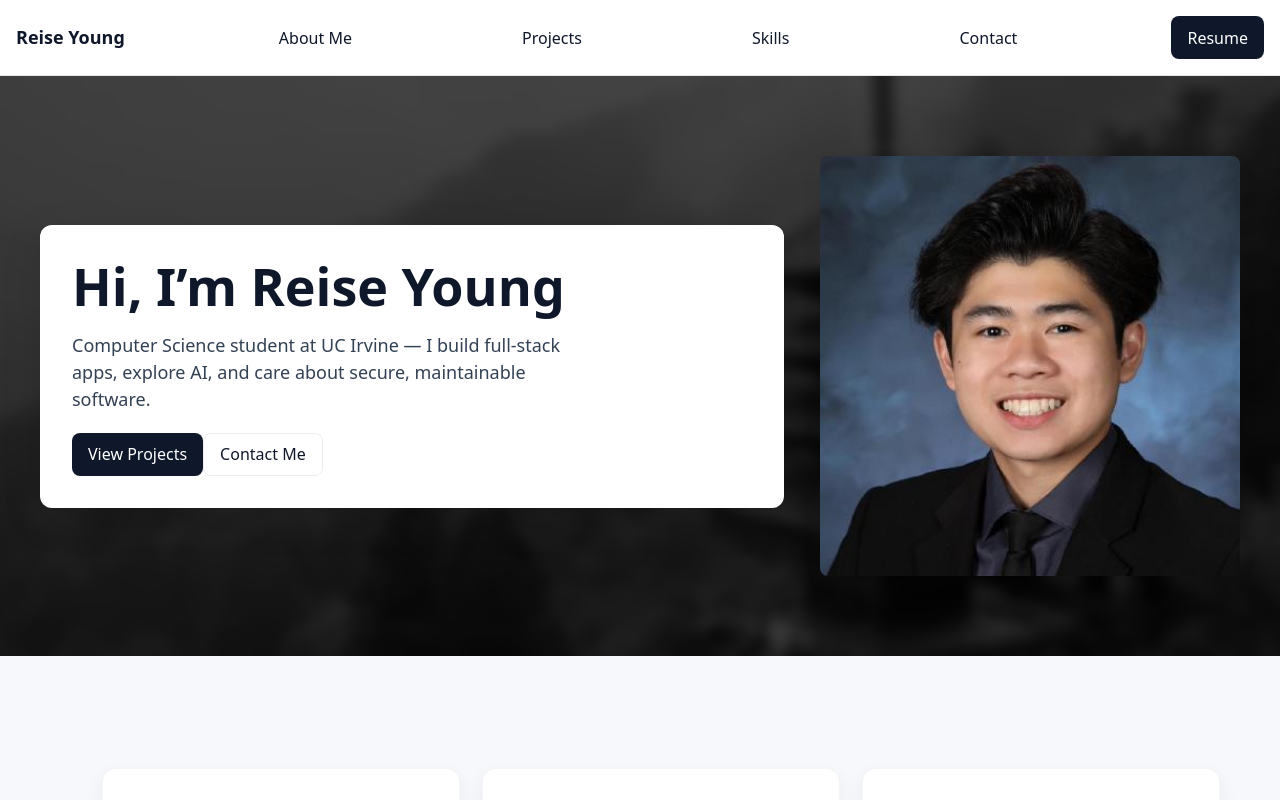
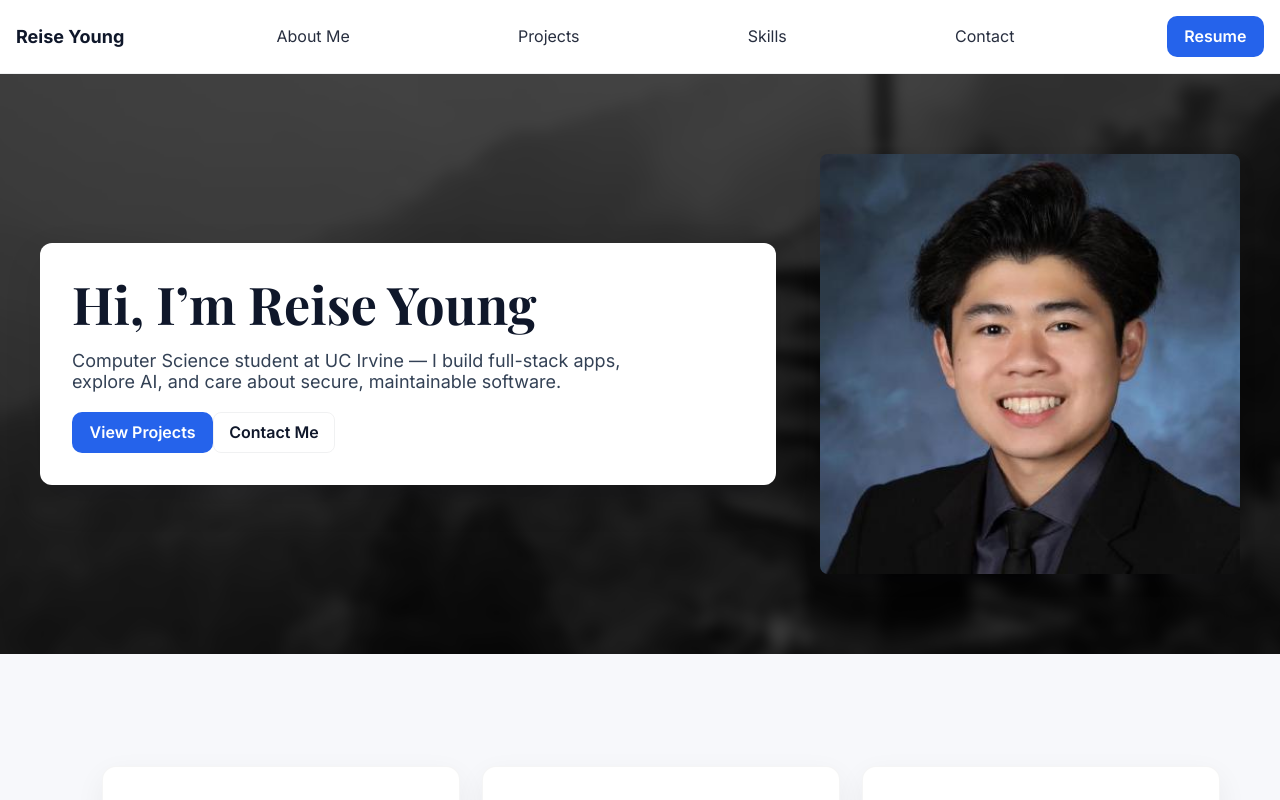
Before and after one commit to Ryoung04/Portfolio-Website, a React (Vite) app: page / in a window 1280 px wide. Shown: the top 800 px of the page. Built offline with nearby package versions, Linux system fonts and the light colour scheme; no server answers.

Commit message:
chore(style): global typography, palette, button/card polish + modal history for projects

```diff
--- a/src/index.css
+++ b/src/index.css
@@ -1,32 +1,52 @@
+@import url('https://fonts.googleapis.com/css2?family=Inter:wght@300;400;600;700&family=Playfair+Display:wght@600;700&display=swap');
+
 :root {
-  font-family: system-ui, Avenir, Helvetica, Arial, sans-serif;
-  line-height: 1.5;
-  font-weight: 400;
+  /* Typography */
+  --font-sans: 'Inter', system-ui, Avenir, Helvetica, Arial, sans-serif;
+  --font-serif: 'Playfair Display', Georgia, serif;
+  --leading: 1.5;
+  --weight-regular: 400;
+
+  /* Palette */
+  --bg: #0b0f14; /* page background when needed */
+  --surface: #ffffff;
+  --text: #0f172a; /* dark text */
+  --muted: #64748b;
+  --accent: #2563eb; /* blue-600 */
+  --accent-2: #06b6d4; /* cyan */
+  --card-bg: #ffffff;
+
+  /* Spacing */
+  --container-max: 1200px;
+  --gap-sm: 0.75rem;
+  --gap-md: 1.5rem;
+  --gap-lg: 2.75rem;
 
   color-scheme: light;
-  color: #213547;
-  background-color: #ffffff;
+  color: var(--text);
+  background-color: var(--surface);
 
   font-synthesis: none;
   text-rendering: optimizeLegibility;
   -webkit-font-smoothing: antialiased;
   -moz-osx-font-smoothing: grayscale;
+  font-family: var(--font-sans);
 }
 
 a {
   font-weight: 500;
-  color: #2563eb; /* blue-600 */
+  color: var(--accent);
   text-decoration: inherit;
 }
 a:hover {
-  color: #1e40af; /* blue-800 */
+  color: #1e40af; /* slightly darker accent on hover */
 }
 
 /* Navbar specific styles to override the global link color and layout */
 .site-nav {
   width: 100%;
-  background: #ffffff;
-  border-bottom: 1px solid #e5e7eb;
+  background: var(--surface);
+  border-bottom: 1px solid rgba(15,23,42,0.06);
 }
 .site-nav .nav-container {
   max-width: 1280px;
@@ -38,7 +58,7 @@ a:hover {
   gap: 1rem;
 }
 .site-nav .site-title {
-  color: #0f172a; /* gray-900 */
+  color: var(--text);
   font-weight: 700;
   font-size: 1.125rem;
   text-decoration: none;
@@ -56,13 +76,13 @@ a:hover {
   -webkit-overflow-scrolling: touch;
 }
 .site-nav .nav-links a {
-  color: #0f172a; /* black-ish */
+  color: rgba(15,23,42,0.9);
   text-decoration: none;
   font-weight: 500;
   padding: 0.25rem 0.5rem;
 }
 .site-nav .nav-links a:hover {
-  color: #000000;
+  color: var(--text);
 }
 
 /* Responsive adjustments: shrink gaps and font sizes on narrower screens so layout stays on one row */
@@ -99,11 +119,11 @@ a:hover {
 }
 
 /* Hero styles */
-.hero { background: #f8fafc; padding: 3rem 0; }
-.hero-inner { max-width: 1200px; margin: 0 auto; padding: 0 1rem; display: grid; grid-template-columns: minmax(0,1fr) auto; gap: 2rem; align-items: center; }
+.hero { background: #000; padding: 3rem 0; }
+.hero-inner { max-width: var(--container-max); margin: 0 auto; padding: 0 1rem; display: grid; grid-template-columns: minmax(0,1fr) auto; gap: var(--gap-lg); align-items: center; }
 .hero-right { display:flex; justify-content:center; }
-.hero-title { font-size: 3.25rem; margin: 0 0 1rem 0; color: #0f172a; }
-.hero-sub { color: #334155; font-size: 1.125rem; max-width: 52ch; }
+.hero-title { font-family: var(--font-serif); font-size: 3.25rem; margin: 0 0 1rem 0; color: var(--surface); }
+.hero-sub { color: rgba(255,255,255,0.9); font-size: 1.125rem; max-width: 52ch; }
 .illustration { width: 360px; height: 320px; background: linear-gradient(180deg,#fff,#f3f4f6); border-radius: 12px; box-shadow: 0 8px 20px rgba(15,23,42,0.06); }
 .illustration-img { width: 360px; height: 320px; object-fit: cover; border-radius: 12px; box-shadow: 0 8px 20px rgba(15,23,42,0.06); }
 .profile-photo-hero { width: 360px; height: 360px; border-radius: 0; }
@@ -133,12 +153,12 @@ a:hover {
 
 /* White card that holds the text */
 .hero-card {
-  background: white;
+  background: var(--card-bg);
   padding: 2rem;
   border-radius: 12px;
-  color: #0f172a;
+  color: var(--text);
   max-width: 680px; /* slightly narrower so there is clear space to the profile photo */
-  box-shadow: 0 12px 40px rgba(2,6,23,0.12);
+  box-shadow: 0 14px 40px rgba(2,6,23,0.08);
 }
 .hero-title { color: #0f172a; }
 .hero-sub { color: #334155; }
@@ -153,8 +173,14 @@ a:hover {
 }
 .hero-ctas { margin-top: 1.25rem; display:flex; gap:0.75rem; }
 .btn { display:inline-block; padding:0.6rem 1rem; border-radius:8px; text-decoration:none; }
-.btn.primary { background:#0f172a; color:#fff; }
-.btn.ghost { background:transparent; color:#0f172a; border:1px solid rgba(15,23,42,0.08); }
+.btn {
+  display:inline-flex; align-items:center; justify-content:center; gap:0.5rem; font-weight:600; transition: all 180ms ease;
+}
+.btn.primary { background: var(--accent); color: #fff; padding: 0.65rem 1.1rem; border-radius: 10px; }
+.btn.ghost { background: transparent; color: var(--text); border: 1px solid rgba(15,23,42,0.06); padding: 0.6rem 0.95rem; }
+.btn:hover { transform: translateY(-3px); box-shadow: 0 14px 40px rgba(2,6,23,0.06); }
+.btn:focus-visible { outline: 3px solid rgba(37,99,235,0.18); outline-offset: 3px; }
+.btn[disabled], .btn[aria-disabled="true"] { opacity: 0.5; cursor: not-allowed; transform: none; box-shadow: none; }
 
 /* CTA layout adjustments: keep primary left, center the Contact button below */
 .hero-ctas { display:block; }
@@ -296,11 +322,16 @@ input:focus, textarea:focus, button:focus {
   padding:1.25rem;
   border-radius:14px;
   /* tighten shadow so it doesn't visually bridge cards */
-  box-shadow: 0 8px 20px rgba(2,6,23,0.06);
+  box-shadow: 0 10px 30px rgba(2,6,23,0.06);
   border: 1px solid rgba(2,6,23,0.04);
   transition: transform 220ms cubic-bezier(.2,.9,.2,1), box-shadow 220ms, background-color 220ms, color 220ms;
 }
 .hero-box:hover { transform: translateY(-8px); box-shadow: 0 22px 48px rgba(2,6,23,0.12); background: #fbfdff; color: #051226; }
+
+/* Cards: project cards */
+.reveal-child { transition: transform 220ms ease, box-shadow 220ms ease; }
+.reveal-child:hover { transform: translateY(-6px); box-shadow: 0 20px 40px rgba(2,6,23,0.08); }
+.reveal-child:focus { outline: 4px solid rgba(37,99,235,0.12); }
 
 @media (max-width: 1000px) {
   .hero-features-inner { grid-template-columns: repeat(2, minmax(0,1fr)); }
```
Also changed, not shown: src/components/Projects.jsx (+27 -0 lines).
